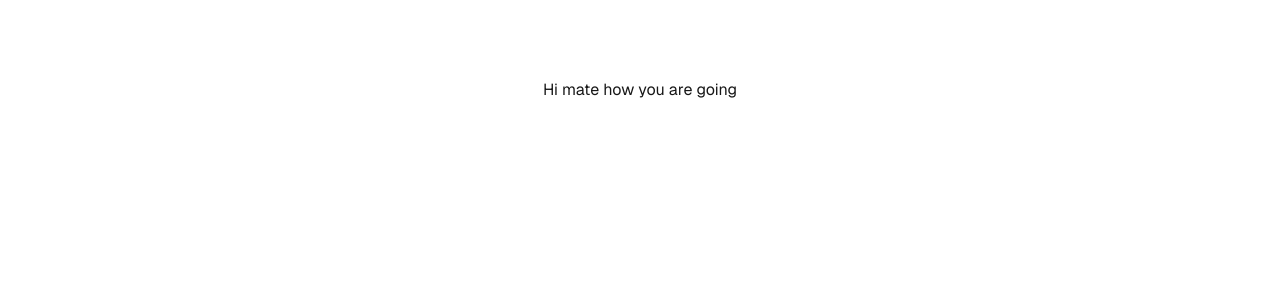
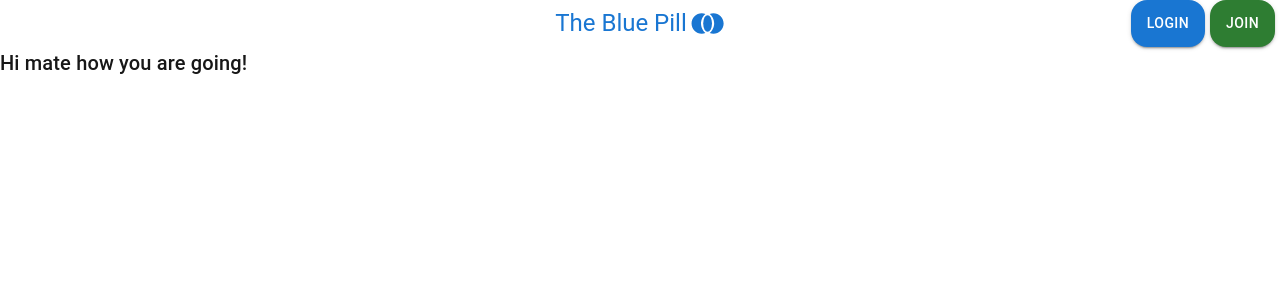
Before and after one commit to TBIT-The-Blue-Pill/front-end, a Next.js app: page / in a window 1280 px wide. Shown: the top 300 px of the page. Built offline with nearby package versions, Linux system fonts and the light colour scheme.

Commit message:
Initialised home page and header

```diff
--- a/app/layout.js
+++ b/app/layout.js
@@ -1,5 +1,6 @@
 import localFont from "next/font/local";
 import "./globals.css";
+import Header from "@/components/Header/header";
 
 const geistSans = localFont({
   src: "./fonts/GeistVF.woff",
@@ -23,6 +24,7 @@ export default function RootLayout({ children }) {
       <body
         className={`${geistSans.variable} ${geistMono.variable} antialiased`}
       >
+        <Header/>
         {children}
       </body>
     </html>
--- a/app/page.js
+++ b/app/page.js
@@ -1,9 +1,7 @@
-import Image from "next/image";
+import Home from "@/components/Home/home";
 
-export default function Home() {
+export default function HomePage() {
   return (
-    <div className="grid grid-rows-[20px_1fr_20px] items-center justify-items-center min-h-screen p-8 pb-20 gap-16 sm:p-20 font-[family-name:var(--font-geist-sans)]">
-      Hi mate how you are going
-    </div>
+    <Home />
   );
 }
--- /dev/null
+++ b/components/Header/header.js
@@ -0,0 +1,51 @@
+"use client";
+import { Box, Button, Typography } from "@mui/material";
+import JoinFullIcon from '@mui/icons-material/JoinFull';
+import { useRouter } from "next/navigation";
+
+export default function Header() {
+    const router = useRouter();
+    return (
+        <Box
+            display="flex"
+            flexDirection="row"
+            alignContent="center"
+            paddingLeft="5px"
+            paddingRight="5px"
+        >
+            <Button
+                sx={{
+                    display: "flex",
+                    flexDirection: "row",
+                    alignContent: "center",
+                    flexGrow: 1,
+                    color: "0A5EB0",
+                    textTransform: "none",
+                    gap: "3px",
+                    position: "relative",
+                    left: "50%",
+                    transform: "translateX(-50%)"
+                }}
+                onClick={() => router.push("/")}
+            >
+                <Typography variant="h5">
+                    The Blue Pill
+                </Typography>
+                <JoinFullIcon fontSize="large" />
+            </Button>
+            <Box
+                display="flex"
+                flexDirection="row"
+                alignContent="center"
+                gap="5px"
+            >
+                <Button variant="contained" color="primary" sx={{borderRadius: "16px"}}>
+                    Login
+                </Button>
+                <Button variant="contained" color="success" sx={{borderRadius: "16px"}}>
+                    Join
+                </Button>
+            </Box>
+        </Box>
+    );
+}
--- /dev/null
+++ b/components/Home/home.js
@@ -0,0 +1,12 @@
+import { Box, Typography } from "@mui/material";
+import React from "react";
+
+export default function Home() {
+    return (
+        <Box>
+            <Typography variant="h6">
+                Hi mate how you are going!
+            </Typography>
+        </Box>
+    );
+}
```
Also changed, not shown: package.json (+9 -5 lines), 1 other file (tests, documents, lock files or other folders).
